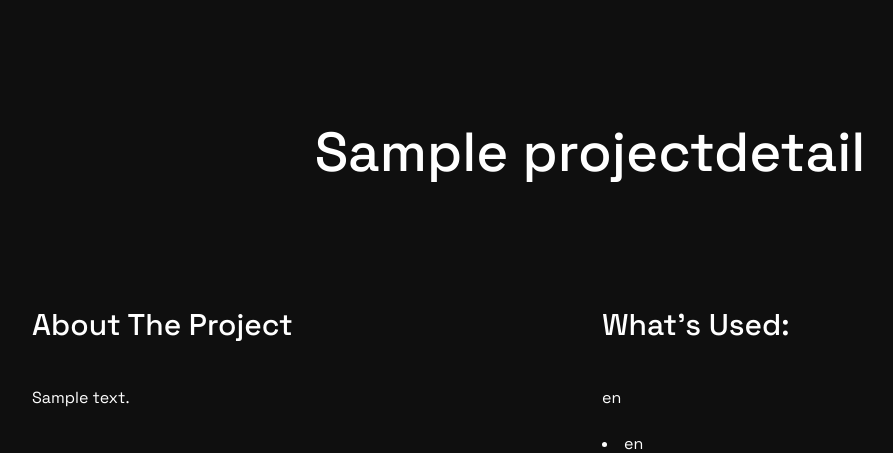
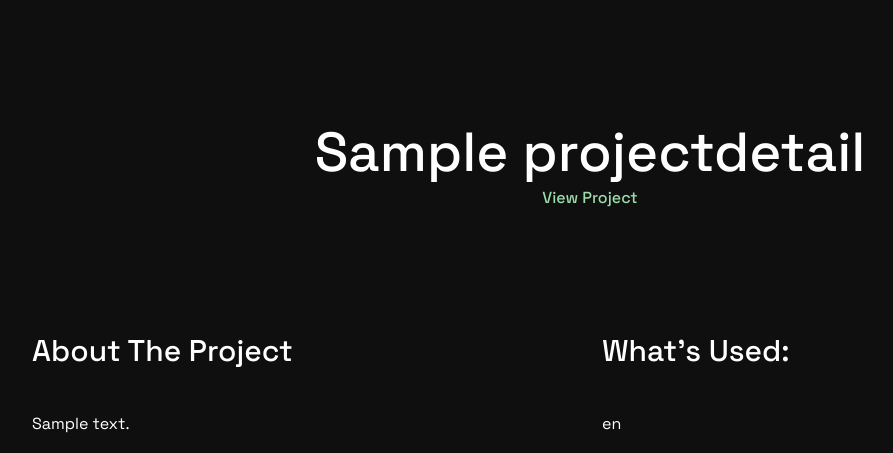
Before and after one commit to DelroyBrown/DelroyBrownPortfolio_230724, a Django app: page /projects/1/ in a window 1280 px wide. Shown: the part 120-573 px from the top of the page, without its empty margins (50-943 px from the left). Run offline with Django 5.2, Linux system fonts and the light colour scheme; tables that the repository leaves empty hold one stand-in row (values such as "Sample post"); grey boxes marked "Sample" are stand-in pictures; some libraries are stand-ins or nearby versions.

Commit message:
Added link_to_project field to ProjectDetails model and displayed it as a 'View Project' button in project_detail.html template

```diff
--- a/DelroyBrownPortfolio_projects/models.py
+++ b/DelroyBrownPortfolio_projects/models.py
@@ -13,6 +13,7 @@ class ProjectDetails(models.Model):
     project_name = models.CharField(max_length=25, blank=False, null=False, default="")
     project_description_short = models.TextField(blank=False, null=False, default="")
     project_description_long = models.TextField(blank=False, null=False, default="")
+    link_to_project = models.URLField(blank=True, null=True)
     image_main = models.ImageField(upload_to="project-images", blank=False, null=False)
     image_1 = models.ImageField(upload_to="project-images", blank=False, null=False)
     image_2 = models.ImageField(upload_to="project-images", blank=True, null=True)
--- a/templates/projects/project_detail.html
+++ b/templates/projects/project_detail.html
@@ -3,6 +3,17 @@
 {% load static %}
 
 {% block content %}
+<style>
+    .view-project-btn {
+        color: #9BDEAC;
+        transition: 0.3s;
+    }
+
+    .view-project-btn:hover {
+        opacity: 0.5;
+    }
+</style>
+
 <div class="my-app">
     <!-- HEADER -->
     {% include 'common_includes/header_2.html' %}
@@ -18,8 +29,12 @@
                 <section class="pb-120 cmn-banner">
                     <div class="container">
                         <div class="row">
-                            <div class="col-12">
+                            <div class="col-12 text-center">
                                 <h1 class="text-center">{{ project.project_name }}</h1>
+                                <a class="view-project-btn" style="color: #9BDEAC;" href="{{ project.link_to_project }}"
+                                    target="_blank">
+                                    View Project
+                                </a>
                             </div>
                         </div>
                     </div>
@@ -104,7 +119,7 @@
                 <!-- ==== / project details end ==== -->
             </main>
             <!-- FOOTER -->
-         {% include 'common_includes/footer_2.html' %}
+            {% include 'common_includes/footer_2.html' %}
         </div>
     </div>
 </div>
```
Also changed, not shown: DelroyBrownPortfolio_projects/migrations/0005_projectdetails_link_to_project.py (added).
